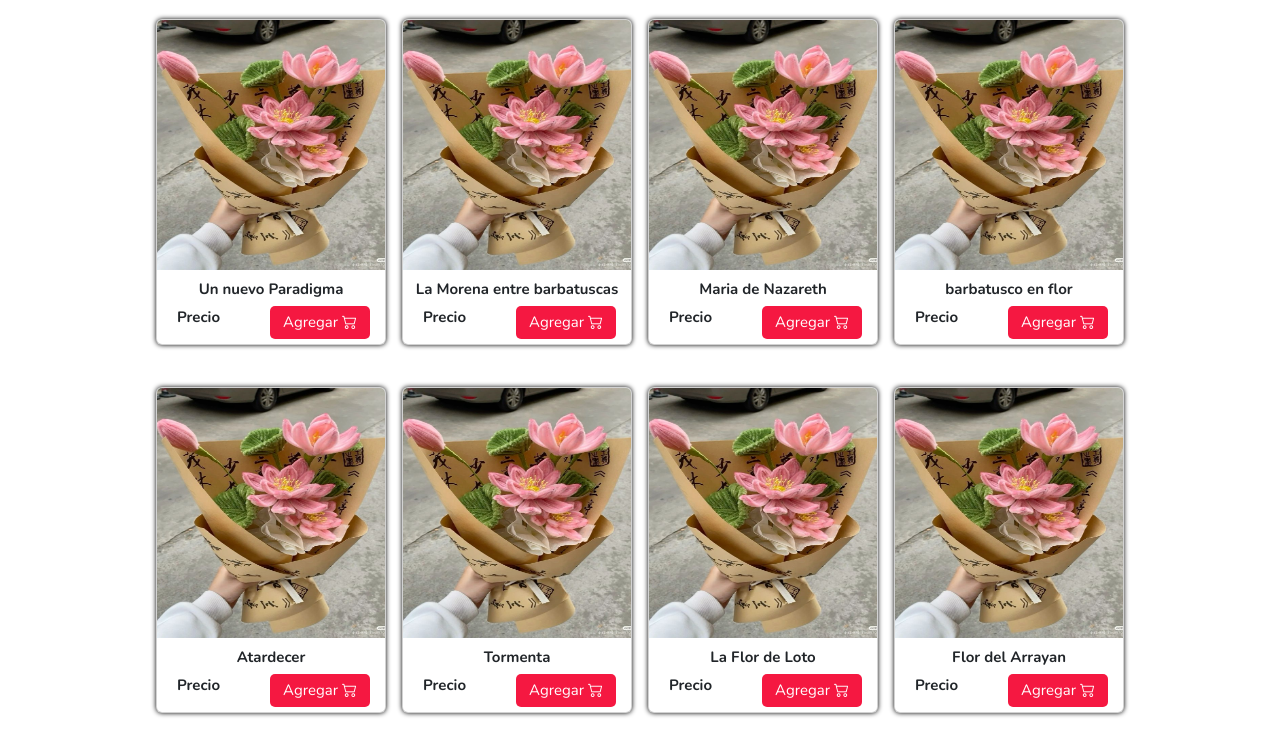
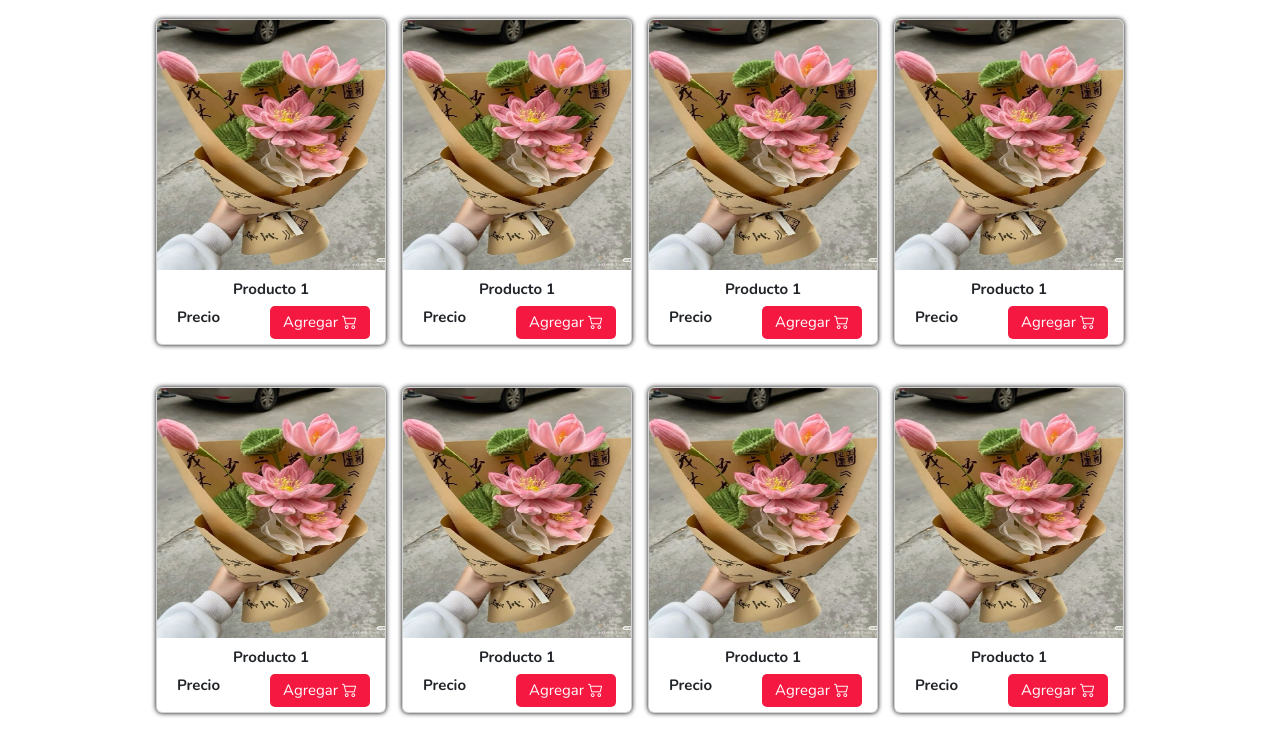
Before and after one commit to GelvesEmmanuel/Githubpages, a plain HTML site: page Pages/ramos.html in a window 1280 px wide. Shown: the part 160-913 px from the top of the page. Drawn offline with nearby package versions, Linux system fonts and the light colour scheme; a web font is replaced by a local one.

Commit message:
ramos.html

```diff
--- a/Pages/ramos.html
+++ b/Pages/ramos.html
@@ -56,7 +56,7 @@
 
             <div class="card" data-modal="modal1">
               <img class="img1" src="../resources/img/ramo1.jpg" alt="Cuadro 1">
-              <h2>Un nuevo Paradigma </h2>
+              <h2>Producto 1 </h2>
               <div class="preciocard">
                 <p>Precio</p>
                 <Button class="btncar">Agregar   <i class="bi bi-cart2"></i></Button>
@@ -66,7 +66,7 @@
 
           <div class="card" data-modal="modal2">
               <img  class="img1"  src="../resources/img/ramo1.jpg" alt="Cuadro 2">
-              <h2>La Morena entre barbatuscas</h2>
+              <h2>Producto 1</h2>
               <div class="preciocard">
                 <p>Precio</p>
                 <Button class="btncar">Agregar   <i class="bi bi-cart2"></i></Button>
@@ -75,7 +75,7 @@
 
           <div class="card" data-modal="modal3">
               <img   class="img1"  src="../resources/img/ramo1.jpg" alt="Cuadro 3">
-              <h2>Maria de Nazareth</h2>
+              <h2>Producto 1</h2>
               <div class="preciocard">
                 <p>Precio</p>
                 <Button class="btncar">Agregar   <i class="bi bi-cart2"></i></Button>
@@ -85,7 +85,7 @@
 
           <div class="card" data-modal="modal4">
               <img  class="img1"  src="../resources/img/ramo1.jpg" alt="Cuadro 4">
-              <h2>barbatusco en flor</h2>
+              <h2>Producto 1</h2>
               <div class="preciocard">
                 <p>Precio</p>
                 <Button class="btncar">Agregar   <i class="bi bi-cart2"></i></Button>
@@ -94,7 +94,7 @@
 
           <div class="card" data-modal="modal5">
               <img class="img1" src="../resources/img/ramo1.jpg" alt="Cuadro 5">
-              <h2>Atardecer</h2>
+              <h2>Producto 1</h2>
               <div class="preciocard">
                 <p>Precio</p>
                 <Button class="btncar">Agregar   <i class="bi bi-cart2"></i></Button>
@@ -103,7 +103,7 @@
 
           <div class="card" data-modal="modal6">
               <img  class="img1" src="../resources/img/ramo1.jpg" alt="Cuadro 6">
-              <h2>Tormenta</h2>
+              <h2>Producto 1</h2>
               <div class="preciocard">
                 <p>Precio</p>
                 <Button class="btncar">Agregar   <i class="bi bi-cart2"></i></Button>
@@ -112,7 +112,7 @@
 
           <div class="card" data-modal="modal7">
               <img  class="img1" src="../resources/img/ramo1.jpg" alt="Cuadro 7">
-              <h2>La Flor de Loto</h2>
+              <h2>Producto 1</h2>
               <div class="preciocard">
                 <p>Precio</p>
                 <Button class="btncar">Agregar   <i class="bi bi-cart2"></i></Button>
@@ -121,7 +121,7 @@
 
           <div class="card" data-modal="modal8">
               <img  class="img1" src="../resources/img/ramo1.jpg" alt="Cuadro 8">
-              <h2>Flor del Arrayan</h2>
+              <h2>Producto 1</h2>
               <div class="preciocard">
                 <p>Precio</p>
                 <Button class="btncar">Agregar   <i class="bi bi-cart2"></i></Button>
```
